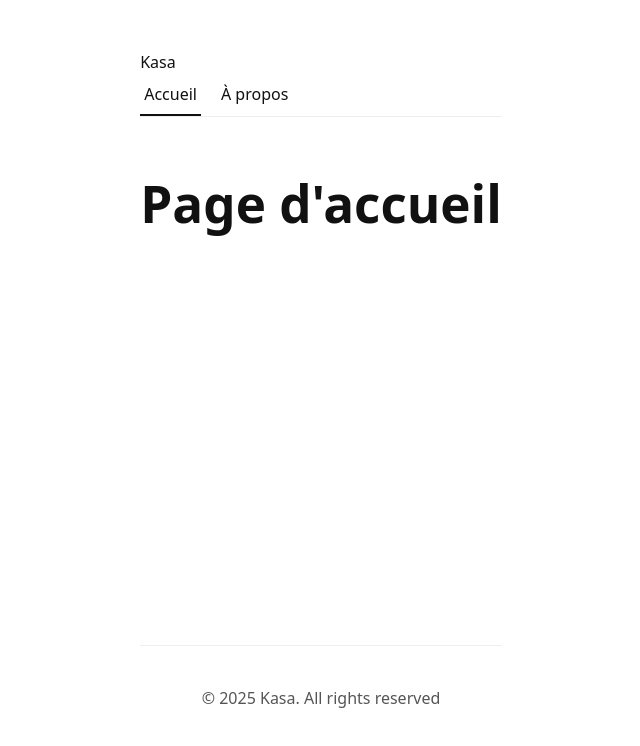
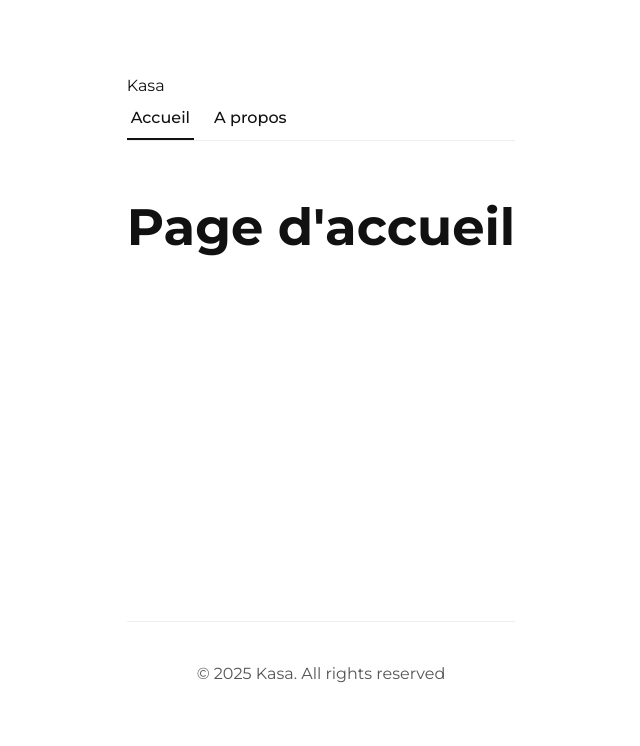
Before and after one commit to zylLiz/kasa, a React (Vite) app: page / in a window 1280 px wide. Shown: the top 746 px of the page, without its empty margins (319-959 px from the left). Built offline with nearby package versions, Linux system fonts and the light colour scheme.

Commit message:
style: intègre Montserrat + structure Sass
Police via index.html + _base.scss ; structure Sass (base+main) ; logo footer blanc ; ajustements Header.

```diff
--- a/index.html
+++ b/index.html
@@ -5,6 +5,11 @@
     <link rel="icon" type="image/svg+xml" href="/vite.svg" />
     <meta name="viewport" content="width=device-width, initial-scale=1.0" />
     <title>kasa</title>
+
+    <!-- Police Montserrat -->
+    <link rel="preconnect" href="https://fonts.googleapis.com">
+    <link rel="preconnect" href="https://fonts.gstatic.com" crossorigin>
+    <link href="https://fonts.googleapis.com/css2?family=Montserrat:wght@400;500;600;700&display=swap" rel="stylesheet">
   </head>
   <body>
     <div id="root"></div>
--- a/src/components/Header.jsx
+++ b/src/components/Header.jsx
@@ -29,7 +29,7 @@ function Header() {
               isActive ? "nav__link nav__link--active" : "nav__link"
             }
           >
-            À propos
+            A propos
           </NavLink>
         </nav>
       </div>
--- a/src/styles/_base.scss
+++ b/src/styles/_base.scss
@@ -6,7 +6,7 @@ body {
   margin: 0;
   background: #fff;
   color: #111;
-  font-family: system-ui, -apple-system, Segoe UI, Roboto, Arial, sans-serif;
+  font-family: "Montserrat", -apple-system, Segoe UI, Roboto, Arial, sans-serif;
 }
 
 /* conteneur central */
```
Also changed, not shown: src/styles/main.scss (+9 -0 lines), src/assets/logo_white.svg (added).
